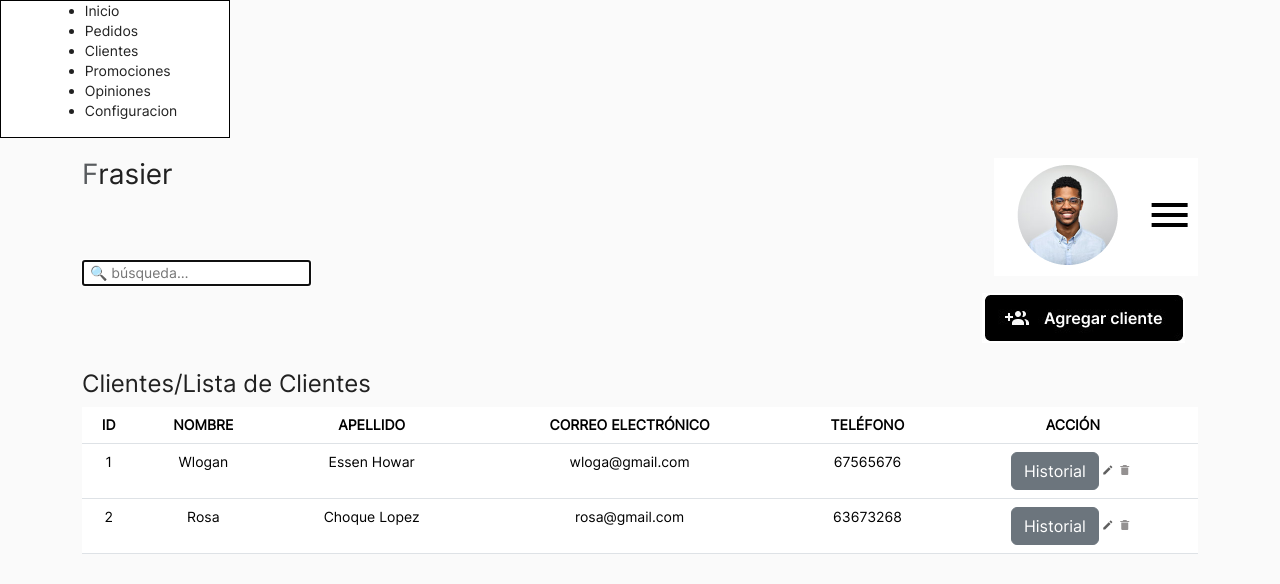
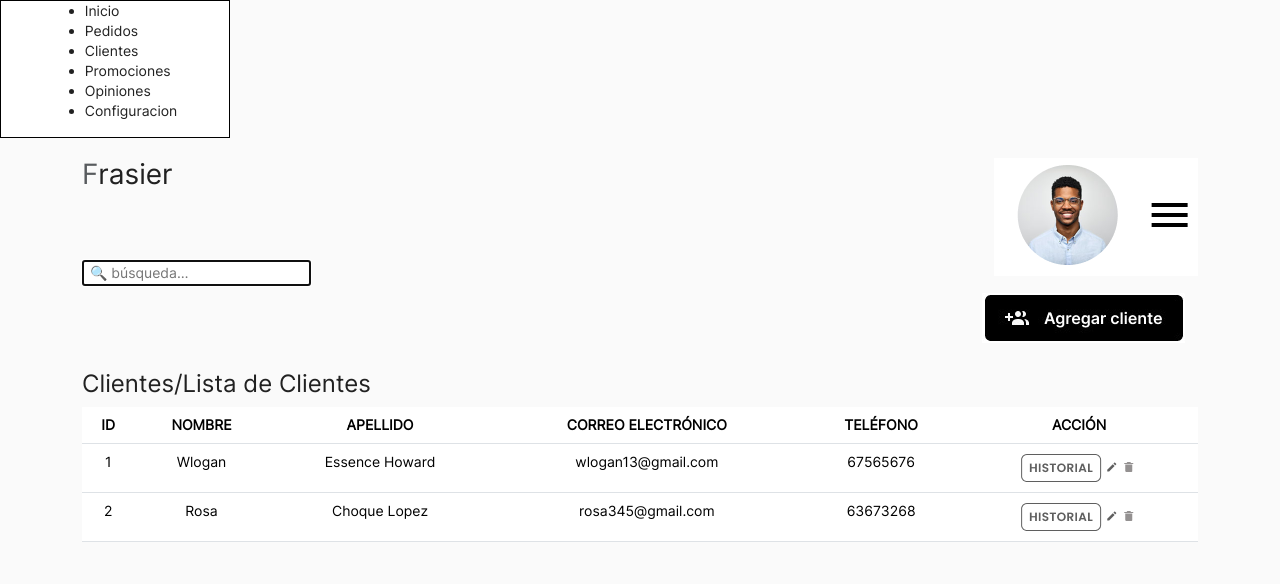
Before and after one commit to juan865010/ecommerce-frontend-magneta, a React (Create React App) app: page / in a window 1280 px wide. Shown: the top 584 px of the page. Built offline with nearby package versions, Linux system fonts and the light colour scheme.

Commit message:
modified button Websites/15

```diff
--- a/src/Cliente.jsx
+++ b/src/Cliente.jsx
@@ -7,9 +7,10 @@ import eliminar from './asset/eliminar.jpg'
 import Frame from './asset/Frame.jpg'
 import Frame2 from './asset/Frame2.jpg'
 import agregar from './asset/agregar.jpg'
+import historia from './asset/historia.jpg'
 const data = [
-{ id: 1, NOMBRE: "Wlogan", APELLIDO_PATERNO: "Essen", APELLIDO_MATERNO: "Howar" , CORREO:"wloga@gmail.com",TELEFONO:"67565676"},
-{ id: 2, NOMBRE: "Rosa", APELLIDO_PATERNO: "Choque", APELLIDO_MATERNO: "Lopez", CORREO:"rosa@gmail.com", TELEFONO:"63673268"},
+{ id: 1, NOMBRE: "Wlogan", APELLIDO_PATERNO: "Essence", APELLIDO_MATERNO: "Howard" , CORREO:"wlogan13@gmail.com",TELEFONO:"67565676"},
+{ id: 2, NOMBRE: "Rosa", APELLIDO_PATERNO: "Choque", APELLIDO_MATERNO: "Lopez", CORREO:"rosa345@gmail.com", TELEFONO:"63673268"},
 
 ]
 
@@ -150,7 +151,7 @@ class App extends React.Component {
                   <td>{dato.CORREO}</td>
                   <td>{dato.TELEFONO}</td>
                   <td>
-                    <Button class="btn" onClick={this.Modalhistorial } >Historial</Button>
+                    <img src={historia}></img>
                     <img src={editar} onClick={()  => this.mostrarModalActualizar(dato.id)}></img>
                     <img src={eliminar}  onClick={() => this.eliminar(dato)}></img>
 
```
Also changed, not shown: src/ui/components/navMenu/cliente.css (+0 -9 lines), src/asset/historia.jpg (added).
